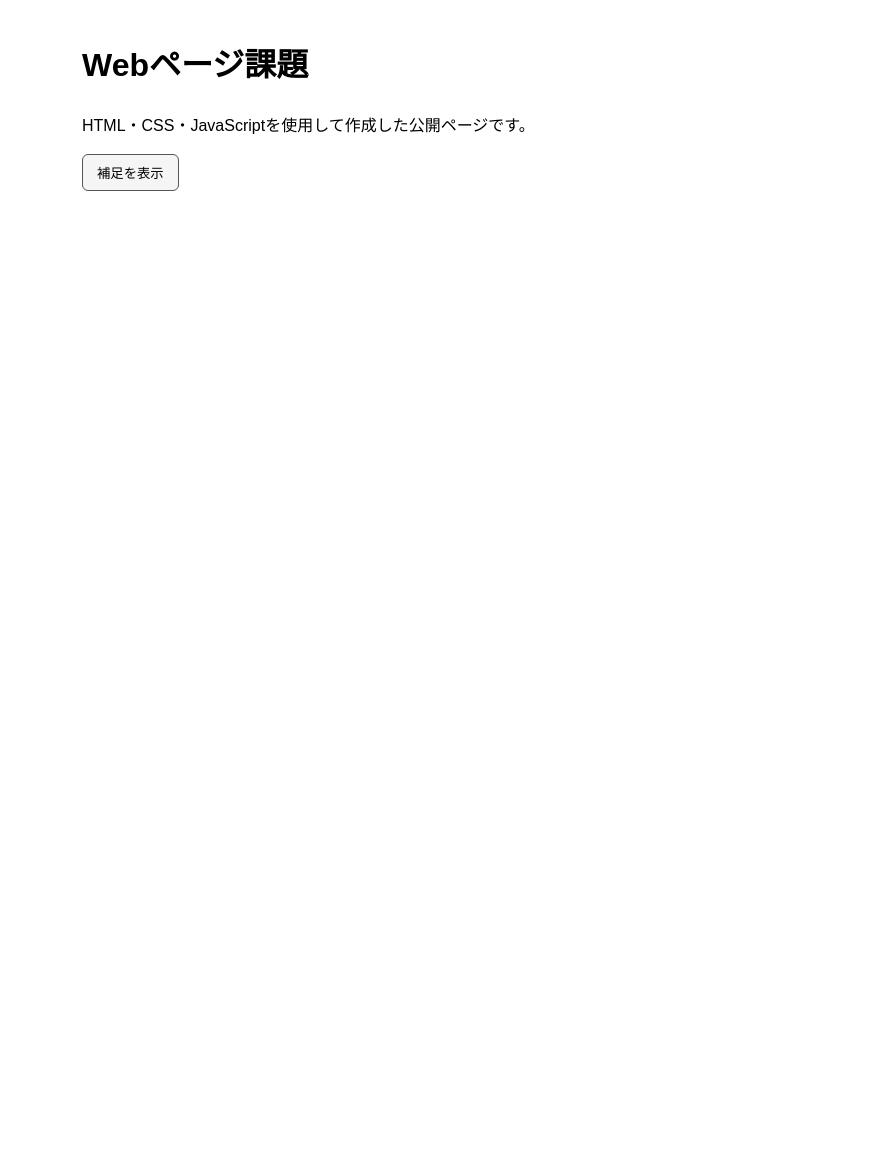
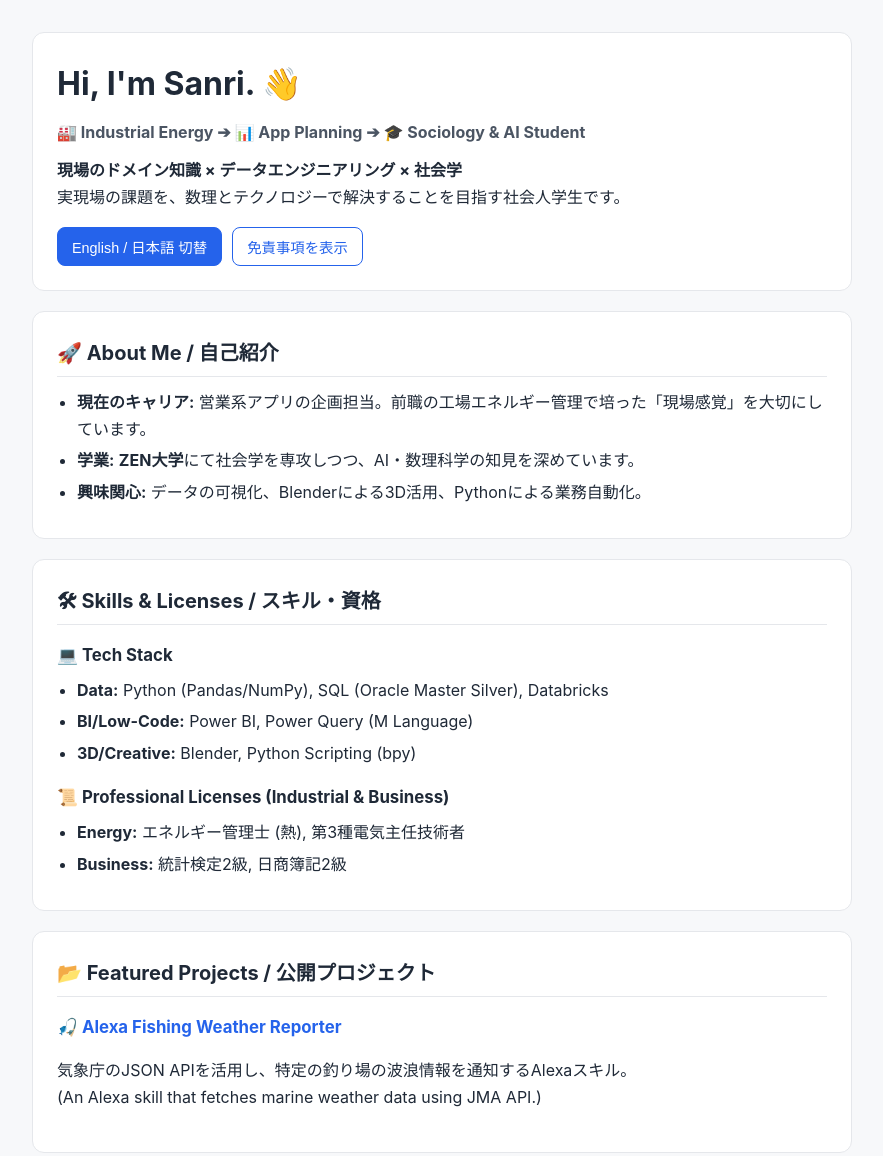
Before and after one commit to kmt-sanri/uni-web1-task, a plain HTML site: page index.html in a window 1280 px wide. Shown: the top 1156 px of the page, without its empty margins (198-1081 px from the left). Before the commit the page ends 800 px from the top, so only its background shows below. Drawn offline with Linux system fonts and the light colour scheme.

Commit message:
Revise title and improve layout and content
Updated the title and enhanced styling for better presentation. Added sections for personal introduction, skills, projects, and disclaimers.

```diff
--- a/index.html
+++ b/index.html
@@ -3,56 +3,234 @@
 <head>
   <meta charset="UTF-8" />
   <meta name="viewport" content="width=device-width, initial-scale=1.0" />
-  <title>大学課題 Webページ</title>
+  <title>Sanri | Profile &amp; Web Task</title>
   <style>
+    :root {
+      --bg: #f7f8fa;
+      --card: #ffffff;
+      --text: #1f2937;
+      --muted: #4b5563;
+      --border: #e5e7eb;
+      --accent: #2563eb;
+    }
+
+    * {
+      box-sizing: border-box;
+    }
+
     body {
-      font-family: sans-serif;
-      max-width: 720px;
-      margin: 40px auto;
-      padding: 0 16px;
-      line-height: 1.6;
+      margin: 0;
+      padding: 32px 16px 64px;
+      font-family: -apple-system, BlinkMacSystemFont, "Segoe UI", Roboto, "Hiragino Kaku Gothic ProN", "Yu Gothic", sans-serif;
+      background: var(--bg);
+      color: var(--text);
+      line-height: 1.7;
     }
-    .toggle-btn {
+
+    .container {
+      max-width: 820px;
+      margin: 0 auto;
+    }
+
+    .card {
+      background: var(--card);
+      border: 1px solid var(--border);
+      border-radius: 12px;
+      padding: 24px;
+      margin-bottom: 20px;
+    }
+
+    h1 {
+      margin: 0 0 8px;
+      font-size: 2rem;
+    }
+
+    h2 {
+      margin: 0 0 12px;
+      font-size: 1.25rem;
+      border-bottom: 1px solid var(--border);
+      padding-bottom: 6px;
+    }
+
+    h3 {
+      margin: 16px 0 6px;
+      font-size: 1.05rem;
+    }
+
+    .subtitle {
+      margin: 0 0 10px;
+      font-weight: 700;
+      color: var(--muted);
+    }
+
+    .lead {
+      margin: 0 0 16px;
+    }
+
+    ul {
+      margin: 8px 0;
+      padding-left: 20px;
+    }
+
+    li {
+      margin-bottom: 4px;
+    }
+
+    a {
+      color: var(--accent);
+      text-decoration: none;
+    }
+
+    a:hover {
+      text-decoration: underline;
+    }
+
+    .toolbar {
+      display: flex;
+      gap: 10px;
+      flex-wrap: wrap;
+      margin-top: 12px;
+    }
+
+    .btn {
       padding: 8px 14px;
-      border: 1px solid #555;
-      border-radius: 6px;
-      background: #f5f5f5;
+      border: 1px solid var(--accent);
+      border-radius: 8px;
+      background: var(--accent);
+      color: #ffffff;
+      font-size: 0.9rem;
       cursor: pointer;
     }
-    .note-box {
-      margin-top: 16px;
-      padding: 12px 16px;
-      border-left: 4px solid #333;
-      background: #fafafa;
+
+    .btn.secondary {
+      background: transparent;
+      color: var(--accent);
     }
+
+    .btn:hover {
+      opacity: 0.9;
+    }
+
+    .lang-en {
+      display: none;
+    }
+
+    body.show-en .lang-ja {
+      display: none;
+    }
+
+    body.show-en .lang-en {
+      display: block;
+    }
+
     .is-hidden {
       display: none;
     }
   </style>
 </head>
 <body>
-  <h1>Webページ課題</h1>
-  <p>HTML・CSS・JavaScriptを使用して作成した公開ページです。</p>
+  <div class="container">
+    <header class="card">
+      <h1>Hi, I'm Sanri. 👋</h1>
+      <p class="subtitle">🏭 Industrial Energy ➔ 📊 App Planning ➔ 🎓 Sociology &amp; AI Student</p>
+      <p class="lead">
+        <strong>現場のドメイン知識 × データエンジニアリング × 社会学</strong><br />
+        実現場の課題を、数理とテクノロジーで解決することを目指す社会人学生です。
+      </p>
+      <div class="toolbar">
+        <button id="lang-toggle-btn" class="btn" type="button" aria-pressed="false">
+          English / 日本語 切替
+        </button>
+        <button id="disclaimer-toggle-btn" class="btn secondary" type="button" aria-expanded="false">
+          免責事項を表示
+        </button>
+      </div>
+    </header>
 
-  <button id="toggle-btn" class="toggle-btn" type="button" aria-expanded="false">
-    補足を表示
-  </button>
+    <section class="card">
+      <h2>🚀 About Me / 自己紹介</h2>
+      <div class="lang-ja">
+        <ul>
+          <li><strong>現在のキャリア:</strong> 営業系アプリの企画担当。前職の工場エネルギー管理で培った「現場感覚」を大切にしています。</li>
+          <li><strong>学業:</strong> <strong>ZEN大学</strong>にて社会学を専攻しつつ、AI・数理科学の知見を深めています。</li>
+          <li><strong>興味関心:</strong> データの可視化、Blenderによる3D活用、Pythonによる業務自動化。</li>
+        </ul>
+      </div>
+      <div class="lang-en">
+        <ul>
+          <li><strong>Current Role:</strong> Planning Division for Sales Applications (Ex-Factory Energy Management).</li>
+          <li><strong>Academic:</strong> Studying <strong>Sociology, AI, and Mathematical Sciences</strong> at <strong>ZEN University</strong>.</li>
+          <li><strong>Interest:</strong> Data Visualization, Digital Twin (Blender), and Automation using Python.</li>
+        </ul>
+      </div>
+    </section>
 
-  <div id="note-box" class="note-box is-hidden">
-    <p>JavaScriptのクリックイベントによって表示状態を切り替えています。</p>
+    <section class="card">
+      <h2>🛠 Skills &amp; Licenses / スキル・資格</h2>
+      <h3>💻 Tech Stack</h3>
+      <ul>
+        <li><strong>Data:</strong> Python (Pandas/NumPy), SQL (Oracle Master Silver), Databricks</li>
+        <li><strong>BI/Low-Code:</strong> Power BI, Power Query (M Language)</li>
+        <li><strong>3D/Creative:</strong> Blender, Python Scripting (bpy)</li>
+      </ul>
+
+      <h3>📜 Professional Licenses (Industrial &amp; Business)</h3>
+      <ul>
+        <li><strong>Energy:</strong> エネルギー管理士 (熱), 第3種電気主任技術者</li>
+        <li><strong>Business:</strong> 統計検定2級, 日商簿記2級</li>
+      </ul>
+    </section>
+
+    <section class="card">
+      <h2>📂 Featured Projects / 公開プロジェクト</h2>
+      <h3>
+        <a href="https://github.com/kmt-sanri/alexa-fishing-weather-jp" target="_blank" rel="noopener noreferrer">
+          🎣 Alexa Fishing Weather Reporter
+        </a>
+      </h3>
+      <p>
+        気象庁のJSON APIを活用し、特定の釣り場の波浪情報を通知するAlexaスキル。<br />
+        (An Alexa skill that fetches marine weather data using JMA API.)
+      </p>
+    </section>
+
+    <section class="card">
+      <h2>🎓 GitHub Education Status</h2>
+      <p>
+        I am a student at <strong>ZEN University</strong>. I use GitHub to manage my academic exercises in mathematical sciences and personal development projects.<br />
+        (ZEN大学の学生として、数理科学の演習ログや個人プロジェクトの管理にGitHubを活用しています。)
+      </p>
+    </section>
+
+    <section id="disclaimer-box" class="card is-hidden">
+      <h2>⚠️ Disclaimer / 免責事項</h2>
+      <p>
+        All repositories here are for <strong>personal study and hobby purposes</strong>. They are not actively maintained. Use at your own risk.<br />
+        (公開しているコードは個人の学習・趣味用です。継続的なメンテナンスは行いませんので、自己責任でご利用ください。)
+      </p>
+    </section>
   </div>
 
   <script>
     document.addEventListener("DOMContentLoaded", () => {
-      const btn = document.getElementById("toggle-btn");
-      const box = document.getElementById("note-box");
-      if (!btn || !box) return;
+      const langBtn = document.getElementById("lang-toggle-btn");
+      const disclaimerBtn = document.getElementById("disclaimer-toggle-btn");
+      const disclaimerBox = document.getElementById("disclaimer-box");
 
-      btn.addEventListener("click", () => {
-        const hidden = box.classList.toggle("is-hidden");
-        btn.setAttribute("aria-expanded", String(!hidden));
-        btn.textContent = hidden ? "補足を表示" : "補足を隠す";
-      });
+      if (langBtn) {
+        langBtn.addEventListener("click", () => {
+          const isEn = document.body.classList.toggle("show-en");
+          langBtn.setAttribute("aria-pressed", String(isEn));
+        });
+      }
+
+      if (disclaimerBtn && disclaimerBox) {
+        disclaimerBtn.addEventListener("click", () => {
+          const isHidden = disclaimerBox.classList.toggle("is-hidden");
+          disclaimerBtn.setAttribute("aria-expanded", String(!isHidden));
+          disclaimerBtn.textContent = isHidden ? "免責事項を表示" : "免責事項を隠す";
+        });
+      }
     });
   </script>
 </body>
```
